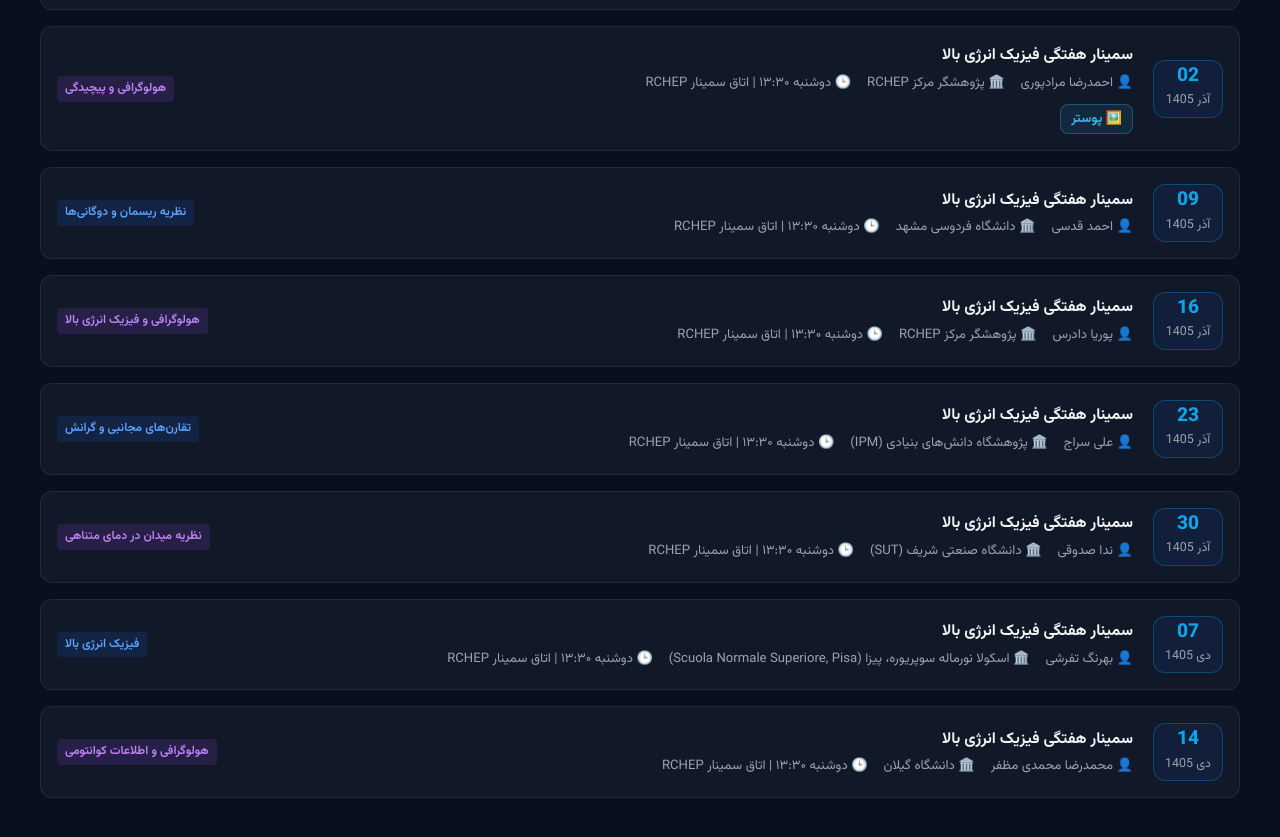
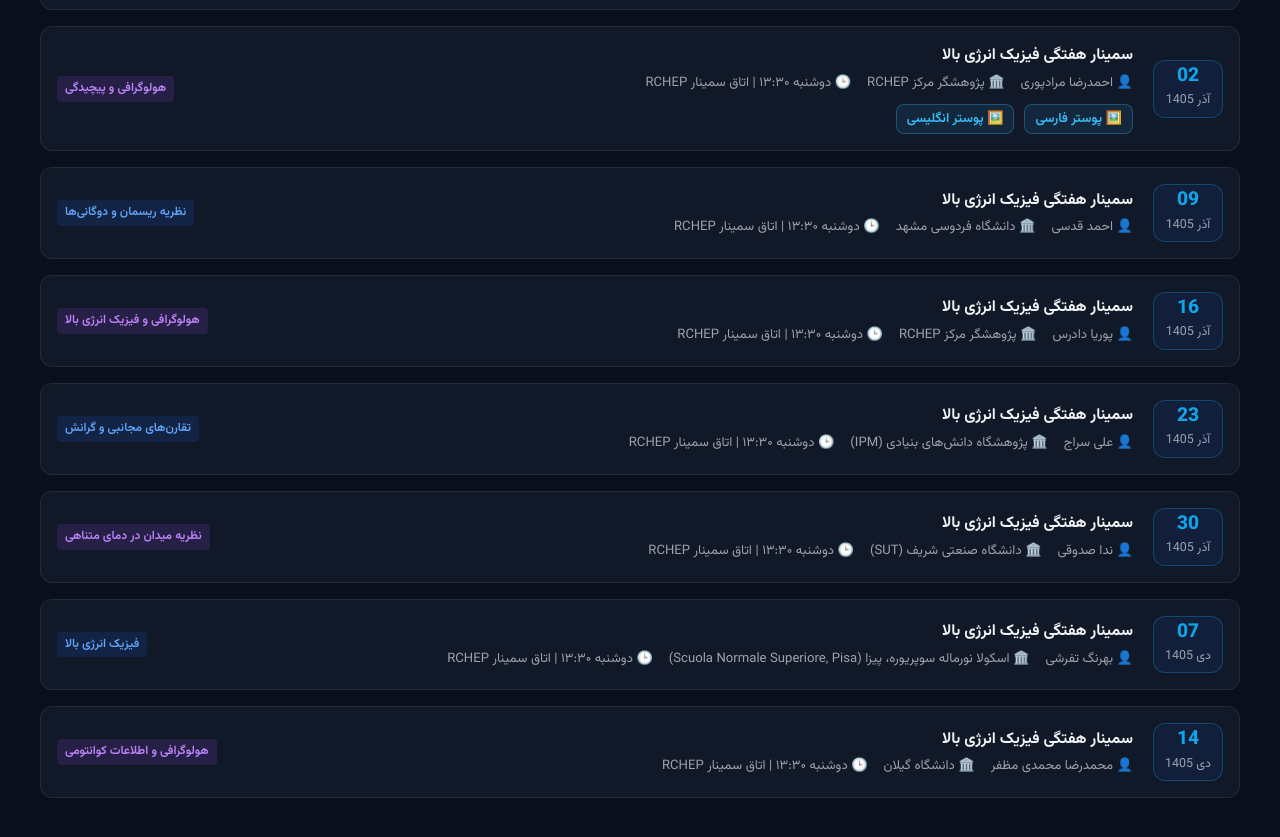
Before and after one commit to arfaeihessamaddin/RCHEP.IR, a plain HTML site: page events.html in a window 1280 px wide. Shown: the part 3192-4029 px from the top of the page. Drawn offline with Linux system fonts and the light colour scheme.

Commit message:
کارت ۲ آذر: پوستر واقعی فارسی/انگلیسی جای آرم مرکز + پیشنمایشها و پاکسازی آرم

```diff
--- a/events.html
+++ b/events.html
@@ -399,7 +399,7 @@
                     <span data-fa="🏛️ پژوهشگر مرکز RCHEP" data-en="🏛️ RCHEP Researcher">🏛️ پژوهشگر مرکز RCHEP</span>
                     <span data-fa="🕒 دوشنبه ۱۳:۳۰ | اتاق سمینار RCHEP" data-en="🕒 Monday 13:30 | RCHEP Seminar Room">🕒 دوشنبه ۱۳:۳۰ | اتاق سمینار RCHEP</span>
                   </div>
-                <div class="seminar-posters" style="display:flex;gap:10px;flex-wrap:wrap;margin-top:10px;"><button class="poster-btn" data-poster="assets/images/events/02-azar-unclassified.jpg" data-title="BMS_3 like algebras from via Z_N graded u(1)^2 Kac-Moody algebra (احمدرضا مرادپوری)" data-fa="🖼️ پوستر" data-en="🖼️ Poster" style="--poster:url('/assets/images/events/02-azar-unclassified-preview.jpg')"><i data-lucide="image"></i><span data-fa="پوستر" data-en="Poster">پوستر</span></button></div>
+                <div class="seminar-posters" style="display:flex;gap:10px;flex-wrap:wrap;margin-top:10px;"><button class="poster-btn" data-poster="assets/images/events/02-azar-fa.jpg" data-title="BMS_3 like algebras via Z_N graded u(1)^2 Kac-Moody algebra (احمدرضا مرادپوری)" data-fa="🖼️ پوستر فارسی" data-en="🖼️ Persian Poster" style="--poster:url('/assets/images/events/02-azar-fa-preview.jpg')"><i data-lucide="image"></i><span data-fa="پوستر فارسی" data-en="Persian Poster">پوستر فارسی</span></button><button class="poster-btn" data-poster="assets/images/events/02-azar-en.jpg" data-title="BMS_3 like algebras via Z_N graded u(1)^2 Kac-Moody algebra (احمدرضا مرادپوری)" data-fa="🖼️ پوستر انگلیسی" data-en="🖼️ English Poster" style="--poster:url('/assets/images/events/02-azar-en-preview.jpg')"><i data-lucide="image"></i><span data-fa="پوستر انگلیسی" data-en="English Poster">پوستر انگلیسی</span></button></div>
                 </div>
                 <span class="badge badge-purple" data-fa="هولوگرافی و پیچیدگی" data-en="Holography & Complexity">هولوگرافی و پیچیدگی</span>
               </div>
```
Also changed, not shown: assets/images/events/02-azar-en-preview.jpg (added), assets/images/events/02-azar-fa-preview.jpg (added), assets/images/events/02-azar-unclassified-preview.jpg (deleted), assets/images/events/02-azar-unclassified.jpg (deleted), assets/images/events/seminar-20261119-1-f45170c6.jpg (deleted), assets/images/events/seminar-20261119-3-b25b05f3.png (deleted).
